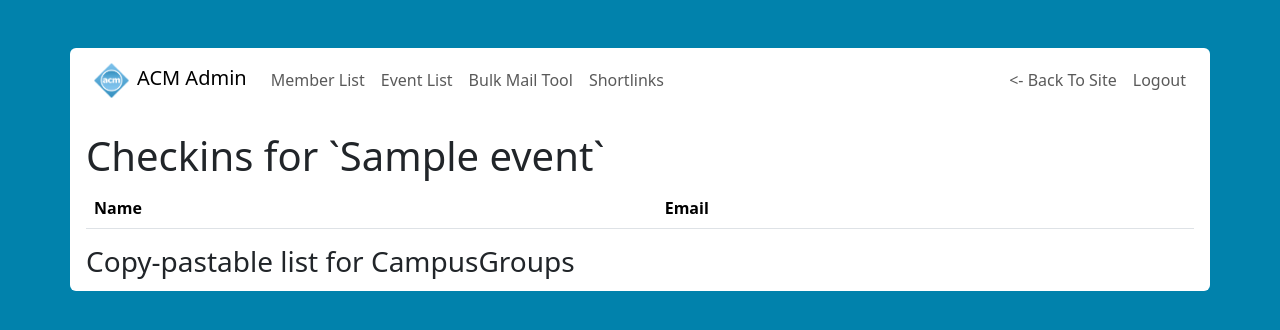
After one commit to wpi-acm/acm-site, a Flask app: page /admin/event/1/checkins in a window 1280 px wide. The commit adds this page. Shown: the top 330 px of the page. Run offline with Flask 3, Linux system fonts and the light colour scheme; a user stored in the database is signed in; tables that the repository leaves empty hold one stand-in row (values such as "Sample post"); lists and menus that the app fills with data are empty; parts of the project's set-up code (start-up, migrations or seed data) failed here and were passed over; some libraries are stand-ins or nearby versions.

Commit message:
finish event checkins

```diff
--- a/acmsite/admin/__init__.py
+++ b/acmsite/admin/__init__.py
@@ -8,7 +8,7 @@ from io import BytesIO
 from PIL import Image
 import base64
 
-from acmsite.models import Link, Officer, User, Event
+from acmsite.models import EventCheckin, Link, Officer, User, Event
 from acmsite import models
 
 from .forms import EventForm, LinkForm, OfficerForm
@@ -154,6 +154,28 @@ def update_create_event(id):
 
 
     return redirect(url_for("admin.events"))
+
+@bp.route("/event/<string:id>/checkins")
+@login_required
+def event_checkins(id):
+    if not current_user.is_admin:
+        flash("Unauthorized")
+        return redirect(url_for("dashboard.home"))
+
+    event = db.session.execute(db.select(Event).where(Event.id == id)).scalar_one_or_none()
+    if event is None:
+        flash("Invalid event")
+        return redirect(url_for("admin.events"))
+    checkins = db.session.execute(db.select(EventCheckin).where(EventCheckin.event ==
+                                                     id).join(User)).scalars()
+
+    processed_checkins = []
+    for c in checkins:
+        user = db.session.execute(db.select(User).where(User.id == c.user)).scalar_one_or_none()
+        processed_checkins.append({"name": f"{user.first_name} {user.last_name}", "email": user.email})
+
+
+    return render_template("admin/checkins.html", checkins=processed_checkins,e=event)
 
 @bp.route("/links")
 @login_required
--- /dev/null
+++ b/acmsite/templates/admin/checkins.html
@@ -0,0 +1,35 @@
+{% extends "admin/admin-layout.html" %}
+{% import "bootstrap5/form.html" as wtf %}
+
+{% block app_content %}
+<h1>Checkins for `{{ e.name }}`</h1>
+
+
+{% for c in checkins %}
+    {{ c.__dict__ }}
+{% endfor %}
+
+<table class="table table-striped">
+    <thead>
+       <tr>
+            <th>Name</th>
+            <th>Email</th>
+       </tr>
+    </thead>
+    <tbody>
+        {% for c in checkins %}
+        <tr>
+            <td>{{ c.name }}</td>
+            <td>{{ c.email }}</td>
+        </tr>
+        {% endfor %}
+    </tbody>
+</table>
+
+<h3>Copy-pastable list for CampusGroups</h3>
+{% for c in checkins %}
+{{ c.email }},
+{% endfor %}
+
+
+{% endblock %}
--- a/acmsite/templates/admin/events.html
+++ b/acmsite/templates/admin/events.html
@@ -40,6 +40,11 @@
                             <li class="dropdown-item">
                                 <a href="#deleteModal"
                                    data-bs-toggle="modal" data-id="{{ e.id }}">Delete Event</a>
+                            </li>
+                            <li class="dropdown-item">
+                                <a href="{{ url_for('admin.event_checkins',
+                                         id=e.id) }}">Event Checkins</a>
+                            </li>
                         </ul>
                     </div>
                 </td>
--- a/acmsite/templates/dashboard.html
+++ b/acmsite/templates/dashboard.html
@@ -8,7 +8,8 @@
 
 <p>The following events are available for check-in:</p>
 {% for e in events %}
-<a href="{{ url_for('dashboard.checkin', event_id=e.id) }}">{{ e.name }}</a>
+<h5>{{ e.name }} <a class="btn btn-primary" href="{{ url_for('dashboard.checkin', event_id=e.id)
+        }}">Check in</a></h5>
 {% endfor %}
 {% else %}
 <p>There are no events available for check-in.</p>
```
